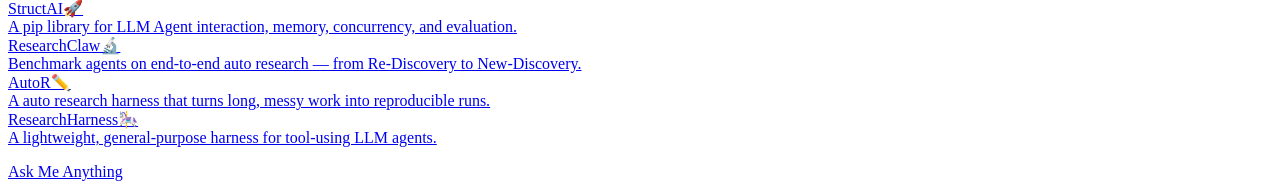
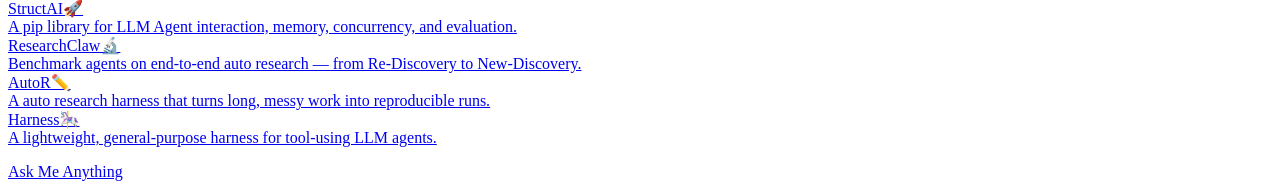
Before and after one commit to black-yt/black-yt.github.io, a Jekyll site: the page built from _pages/includes/intro.md, in a window 1280 px wide. Shown: the part 822-1016 px from the top of the page. Built offline with Jekyll 4.4.1, drawn with Linux system fonts in a browser that asks for light colours; our own code applies the rules of GitHub Pages for plain Markdown files.

Commit message:
Update Harness app link

```diff
--- a/_pages/includes/intro.md
+++ b/_pages/includes/intro.md
@@ -48,9 +48,9 @@ If you are interested in multi-agent systems on deep research, auto research or
       <div class="app-card__desc">A auto research harness that turns long, messy work into reproducible runs.</div>
     </div>
   </a>
-  <a href="https://huggingface.co/spaces/CoCoOne/ResearchHarness" class="app-card" target="_blank" rel="noopener">
+  <a href="https://huggingface.co/spaces/InternScience/ResearchHarness" class="app-card" target="_blank" rel="noopener">
     <div class="app-card__inner">
-      <div class="app-card__name">ResearchHarness🎠</div>
+      <div class="app-card__name">Harness🎠</div>
       <div class="app-card__desc">A lightweight, general-purpose harness for tool-using LLM agents.</div>
     </div>
   </a>
```
Also changed, not shown: AGENTS.md (+1 -1 lines).
